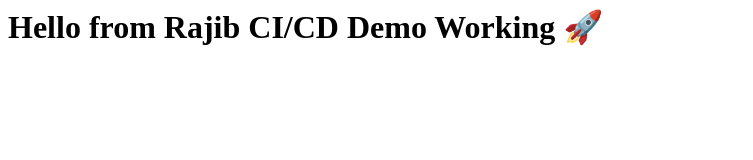
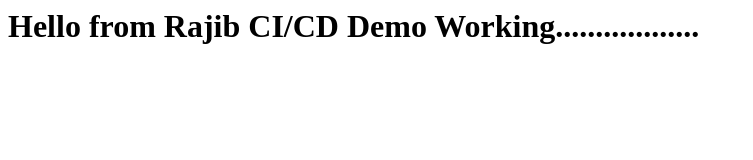
Before and after one commit to rajibba/openshift-demo, a plain HTML site: page index.html in a window 1280 px wide. Shown: the whole page, without its empty margins (0-753 px from the left). Drawn offline with Linux system fonts and the light colour scheme.

Commit message:
Update greeting message in index.html

```diff
--- a/index.html
+++ b/index.html
@@ -1 +1 @@
-<h1>Hello from Rajib CI/CD Demo Working 🚀</h1>
+<h1>Hello from Rajib CI/CD Demo Working..................</h1>
```
